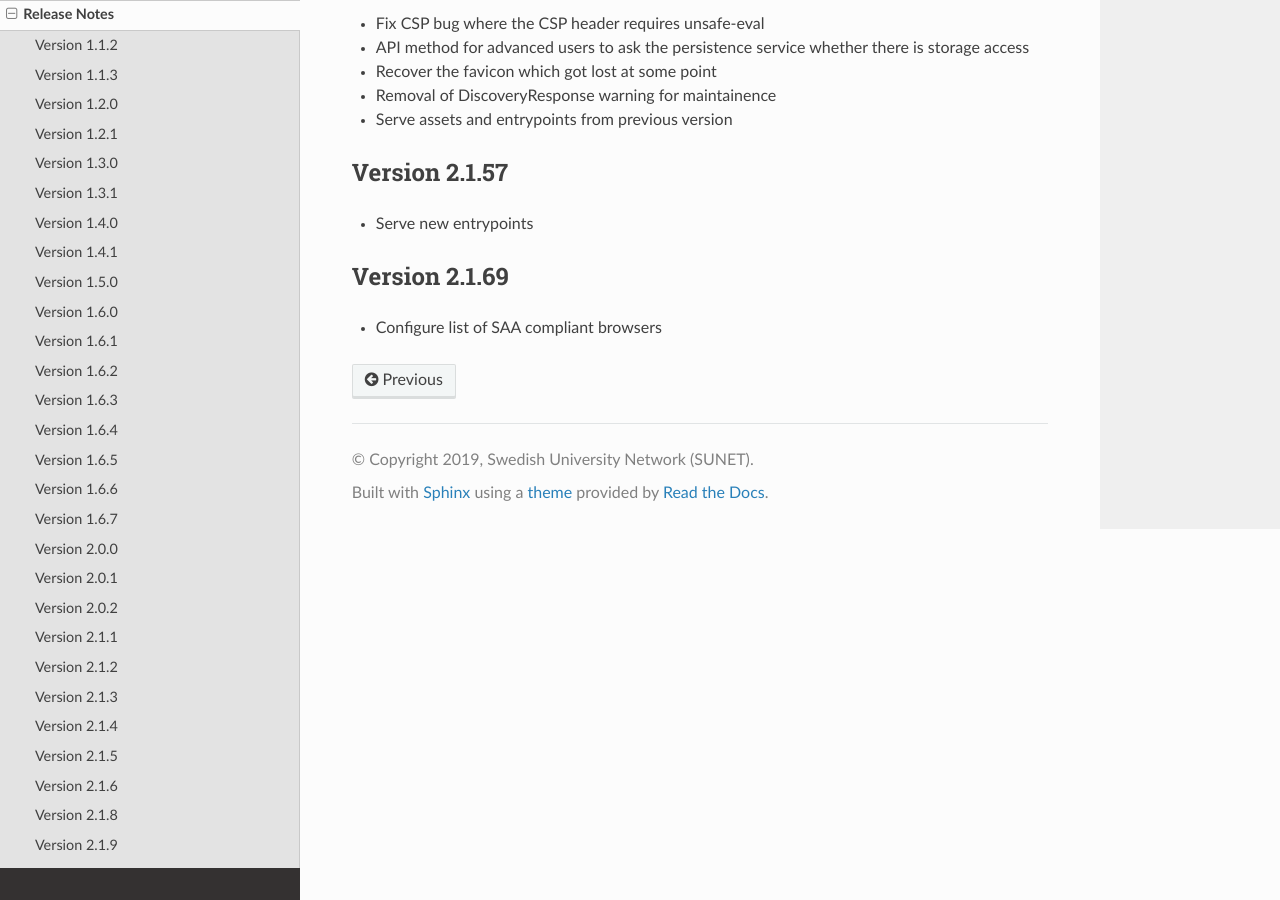
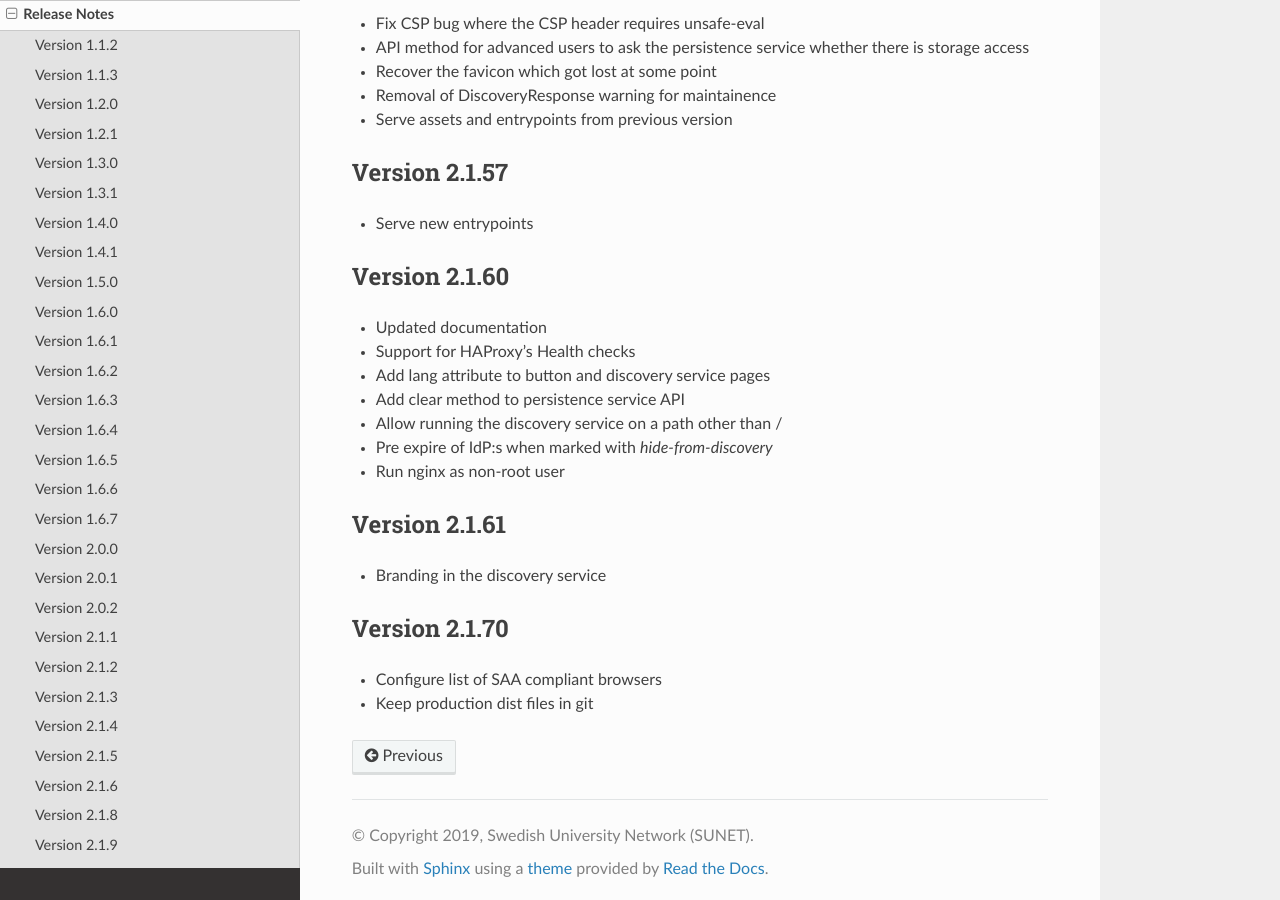
Before and after one commit to TheIdentitySelector/thiss-js, a Sphinx documentation site: the page built from docs/releasenotes.rst, in a window 1280 px wide and 900 px high, scrolled down 6668 px. Built offline with Sphinx 7.4.7 and the Read the Docs theme 3.1.0, drawn with Linux system fonts in a browser that asks for light colours.

Commit message:
bump version to 2.1.70

```diff
--- a/docs/conf.py
+++ b/docs/conf.py
@@ -26,7 +26,7 @@
 # The short X.Y version
 version = u'2.1'
 # The full version, including alpha/beta/rc tags
-release = u'2.1.69'
+release = u'2.1.70'
 js_source_path = '../src'
 
 # -- General configuration ---------------------------------------------------
--- a/docs/releasenotes.rst
+++ b/docs/releasenotes.rst
@@ -322,7 +322,24 @@
 
 * Serve new entrypoints
 
-Version 2.1.69
+Version 2.1.60
+--------------
+
+* Updated documentation
+* Support for HAProxy's Health checks
+* Add lang attribute to button and discovery service pages
+* Add clear method to persistence service API
+* Allow running the discovery service on a path other than /
+* Pre expire of IdP:s when marked with `hide-from-discovery`
+* Run nginx as non-root user
+
+Version 2.1.61
+--------------
+
+* Branding in the discovery service
+
+Version 2.1.70
 --------------
 
 * Configure list of SAA compliant browsers
+* Keep production dist files in git
--- a/package.json
+++ b/package.json
@@ -1,6 +1,6 @@
 {
   "name": "@theidentityselector/thiss",
-  "version": "2.1.69",
+  "version": "2.1.70",
   "description": "The Identity Selector",
   "main": "index.js",
   "private": false,
```
Also changed, not shown: 2 other files.
